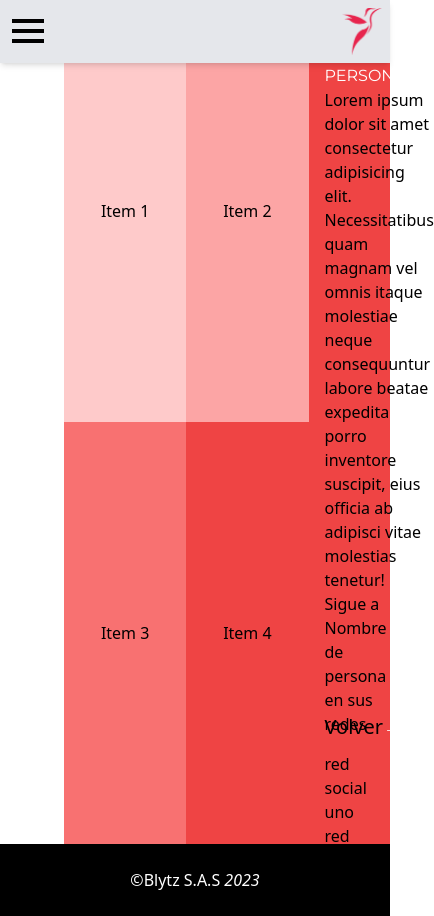
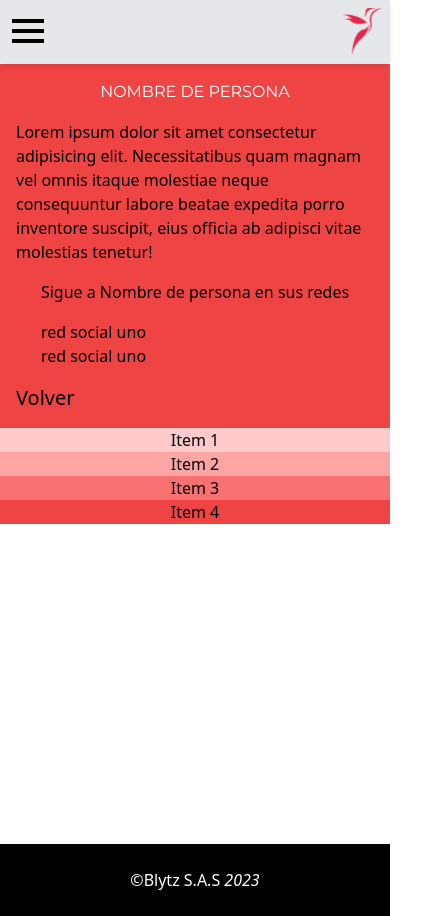
Before and after one commit to Rigo9119/ressonar-next, a Next.js app: page /talento/person-uno in a window 390 px wide. Shown: the whole page, 434 px wide, since content can reach past the window. Built offline with nearby package versions, Linux system fonts and the light colour scheme.

Commit message:
adds mobile first to the talent page and perfil pages

```diff
--- a/src/app/talento/[talento]/page.js
+++ b/src/app/talento/[talento]/page.js
@@ -2,22 +2,22 @@ import Perfil from "@/components/perfil/perfil";
 
 export default function Page() {
     return (
-        <main className="pl-16 flex flex-row h-screen">
-            <div className="w-full flex flex-row flex-wrap">
-                <div className="w-1/2 flex items-center justify-center  bg-red-200">
+        <main className="pt-16 md:pt-0 md:ml-16 flex flex-col md:flex-row h-screen">
+            <Perfil />
+            <div className="w-full flex flex-col md:flex-row flex-wrap">
+                <div className="w-full flex items-center justify-center  bg-red-200 md:w-1/2">
                     Item 1
                 </div>
-                <div className="w-1/2 flex items-center justify-center  bg-red-300">
+                <div className="w-full flex items-center justify-center  bg-red-300 md:w-1/2">
                     Item 2
                 </div>
-                <div className="w-1/2 flex items-center justify-center  bg-red-400">
+                <div className="w-full flex items-center justify-center  bg-red-400 md:w-1/2">
                     Item 3
                 </div>
-                <div className="w-1/2 flex items-center justify-center  bg-red-500">
+                <div className="w-full flex items-center justify-center  bg-red-500 md:w-1/2">
                     Item 4
                 </div>
             </div>
-            <Perfil />
         </main>
     )
 }
--- a/src/app/talento/page.js
+++ b/src/app/talento/page.js
@@ -6,8 +6,8 @@ export const metadata = {
 
 export default function Page() {
     return (
-        <main className="pl-16 flex flex-row h-screen">
-            <div className="w-64 p-4 bg-red-500 text-black">
+        <main className="pt-16 md:pt-0 md:ml-16 flex md:flex-row h-screen">
+            <div className="w-full md:w-64 p-4 bg-red-500 text-black">
                 <ul className="text-white text-xl">
                     <li className="mb-3 hover:italic">
                         <Link href="/talento/person-uno">Persona uno</Link>
@@ -17,7 +17,7 @@ export default function Page() {
                     </li>
                 </ul>
             </div>
-            <div className="w-full flex sm:flex-col md:flex-row flex-wrap">
+            <div className="w-full hidden md:flex sm:flex-col md:flex-row flex-wrap">
                 <div className="w-1/2 flex items-center justify-center  bg-red-200">
                     Item 1
                 </div>
--- a/src/components/perfil/perfil.jsx
+++ b/src/components/perfil/perfil.jsx
@@ -9,8 +9,8 @@ const Perfil = () => {
     return (
         <>
             {toggle ? (
-                <div className="w-1/4 p-4 bg-red-500 text-black flex flex-col ">
-                    <div className="flex flex-col justify-around items-start h-3/4">
+                <div className="w-full p-4 bg-red-500 text-black flex flex-col gap-4 md:w-1/4">
+                    <div className="flex flex-col gap-4 justify-around items-center md:items-start md:h-3/4">
                         <h3 className="text-white uppercase">
                             Nombre de persona
                         </h3>
@@ -33,7 +33,7 @@ const Perfil = () => {
                     </div>
                     <div className="flex items-center justify-between w-full h-1/4">
                         <Link className="text-xl" href="/talento">Volver</Link>
-                        <button onClick={handletoggle}>
+                        <button className="hidden md:flex" onClick={handletoggle}>
                             <span className="text-white text-xl">&rarr;</span>
                         </button>
                     </div>
@@ -42,7 +42,7 @@ const Perfil = () => {
                 <button
                     onClick={handletoggle}
                     style={{ writingMode: "vertical-rl" }}
-                    className="px-3 text-lg bg-red-500 text-white"
+                    className="hidden md:flex flex-row items-center justify-center px-3 text-lg bg-red-500 text-white"
                 >
                     Nombre de la persona
                 </button>
```
